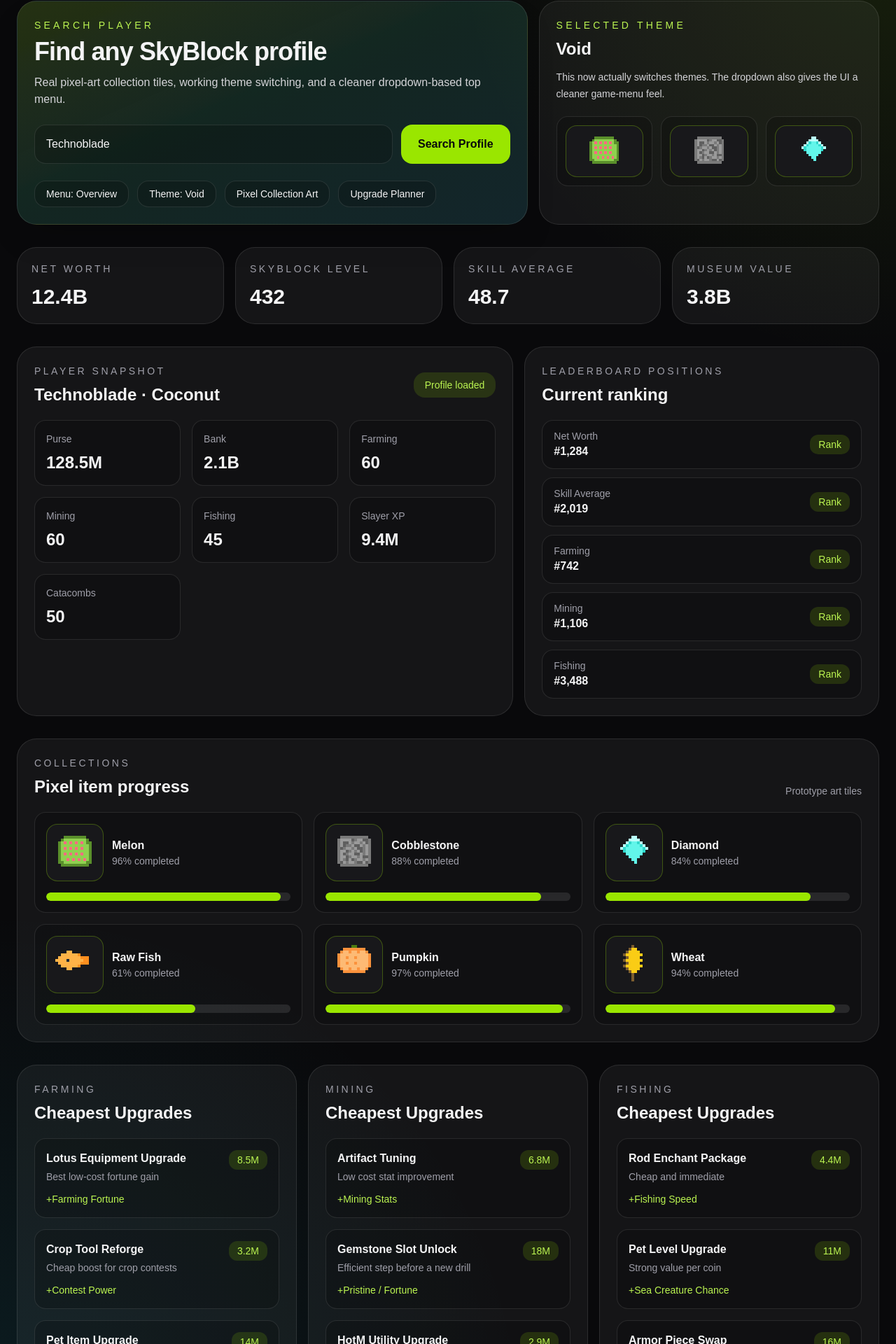
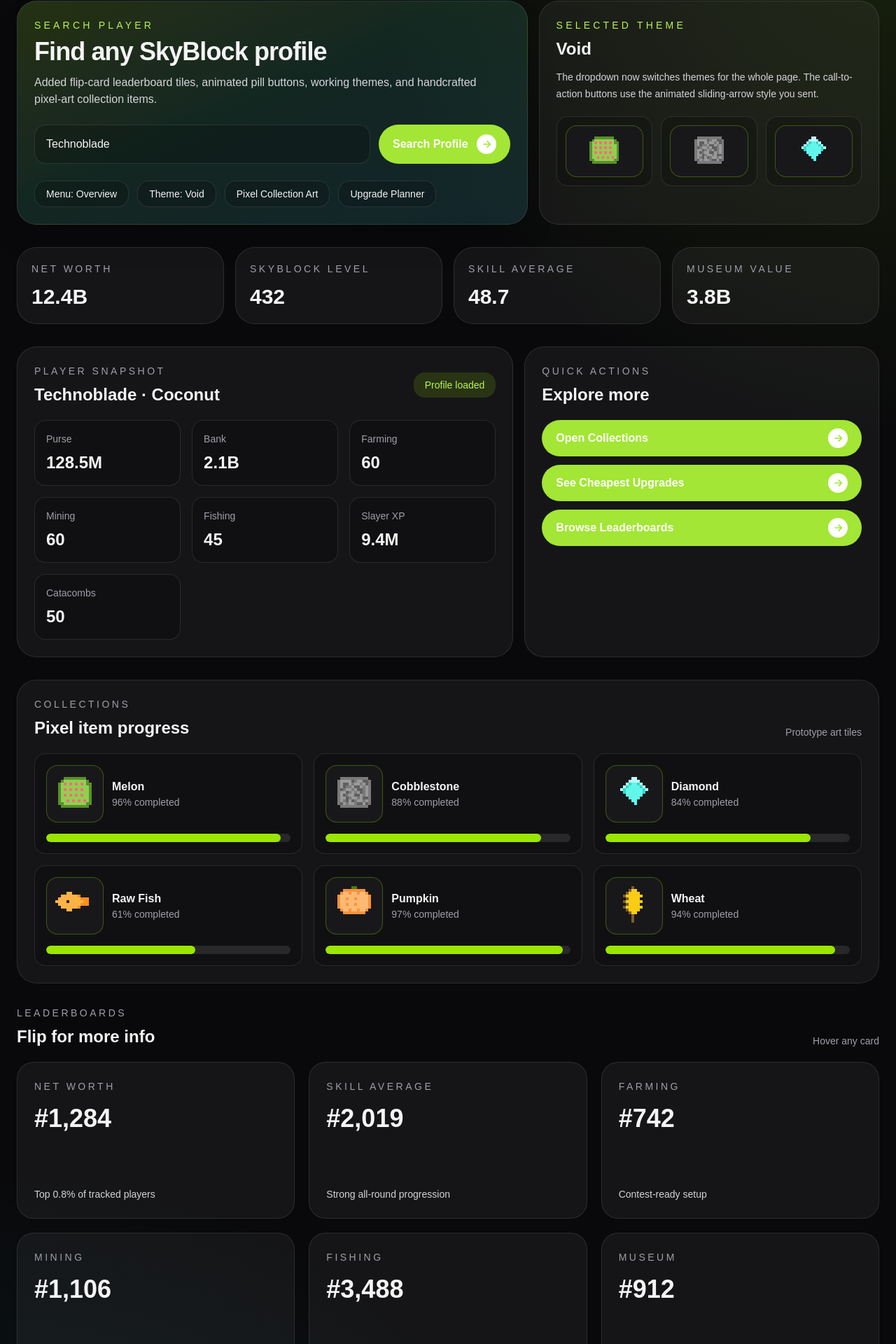
Before and after one commit to Galaktuschayene/skyblock-hub, a Next.js app: page / in a window 1280 px wide. Shown: the part 116-2036 px from the top of the page at 70% size. Built offline with nearby package versions, Linux system fonts and the light colour scheme.

Commit message:
add animated buttons and flip leaderboard cards

```diff
--- a/app/page.tsx
+++ b/app/page.tsx
@@ -16,6 +16,7 @@
   progress: string;
   imageFrame: string;
   bodyPattern: string;
+  buttonVar: string;
 };
 
 type CollectionItem = {
@@ -40,6 +41,7 @@
     imageFrame: 'bg-zinc-900 border-lime-400/30',
     bodyPattern:
       'bg-[radial-gradient(circle_at_top_right,rgba(132,204,22,0.12),transparent_25%),radial-gradient(circle_at_bottom_left,rgba(34,211,238,0.1),transparent_30%)]',
+    buttonVar: '#a3e635',
   },
   {
     name: 'Sky',
@@ -56,6 +58,7 @@
     imageFrame: 'bg-sky-950/60 border-cyan-300/30',
     bodyPattern:
       'bg-[radial-gradient(circle_at_top_right,rgba(34,211,238,0.16),transparent_28%),radial-gradient(circle_at_bottom_left,rgba(59,130,246,0.14),transparent_34%)]',
+    buttonVar: '#67e8f9',
   },
   {
     name: 'Ruby',
@@ -72,6 +75,7 @@
     imageFrame: 'bg-neutral-950 border-rose-300/30',
     bodyPattern:
       'bg-[radial-gradient(circle_at_top_right,rgba(251,113,133,0.16),transparent_28%),radial-gradient(circle_at_bottom_left,rgba(251,146,60,0.12),transparent_34%)]',
+    buttonVar: '#fda4af',
   },
 ];
 
@@ -221,6 +225,15 @@
   ),
 };
 
+function ArrowIcon({ className = '' }: { className?: string }) {
+  return (
+    <svg viewBox="0 0 24 24" fill="none" stroke="currentColor" strokeWidth="2.5" className={className}>
+      <path d="M5 12h14" />
+      <path d="m13 5 7 7-7 7" />
+    </svg>
+  );
+}
+
 export default function SkyBlockHubPrototype() {
   const [selectedTheme, setSelectedTheme] = useState('Void');
   const [selectedMenu, setSelectedMenu] = useState('Overview');
@@ -274,11 +287,12 @@
   };
 
   const leaderboard = [
-    { rank: '#1,284', label: 'Net Worth' },
-    { rank: '#2,019', label: 'Skill Average' },
-    { rank: '#742', label: 'Farming' },
-    { rank: '#1,106', label: 'Mining' },
-    { rank: '#3,488', label: 'Fishing' },
+    { label: 'Net Worth', rank: '#1,284', detail: 'Top 0.8% of tracked players', back: 'Coins are spread between purse, bank, inventory value, and museum assets.' },
+    { label: 'Skill Average', rank: '#2,019', detail: 'Strong all-round progression', back: 'Average skill level 48.7 with farming and mining already capped at 60.' },
+    { label: 'Farming', rank: '#742', detail: 'Contest-ready setup', back: 'Best next cheap gains are crop tool tuning and lotus equipment upgrades.' },
+    { label: 'Mining', rank: '#1,106', detail: 'Gemstone path active', back: 'Next efficient path is utility unlocks before a full drill replacement.' },
+    { label: 'Fishing', rank: '#3,488', detail: 'Mid-high tier fishing profile', back: 'Low-cost enchants and pet levels are still better than big-ticket swaps.' },
+    { label: 'Museum', rank: '#912', detail: 'High collection value', back: 'Museum value is already strong and can become a flex leaderboard category.' },
   ];
 
   const statCards = [
@@ -288,7 +302,7 @@
     { label: 'Museum Value', value: player.museumValue },
   ];
 
-  const menuOptions = ['Overview', 'Collections', 'Upgrades', 'Leaderboards'];
+  const menuOptions = ['Overview', 'Collections', 'Upgrades', 'Leaderboards', 'Themes'];
 
   return (
     <div className={`min-h-screen ${activeTheme.shell} ${activeTheme.bodyPattern}`}>
@@ -335,7 +349,7 @@
                 <div className={`text-sm uppercase tracking-[0.3em] ${activeTheme.accentText}`}>Search Player</div>
                 <h2 className="mt-2 text-4xl font-black tracking-tight">Find any SkyBlock profile</h2>
                 <p className={`mt-3 max-w-2xl ${activeTheme.subText}`}>
-                  Real pixel-art collection tiles, working theme switching, and a cleaner dropdown-based top menu.
+                  Added flip-card leaderboard tiles, animated pill buttons, working themes, and handcrafted pixel-art collection items.
                 </p>
               </div>
             </div>
@@ -345,8 +359,15 @@
                 className={`h-14 flex-1 rounded-2xl border px-4 text-base outline-none placeholder:opacity-60 ${activeTheme.soft}`}
                 placeholder="Enter Minecraft username"
               />
-              <button className={`h-14 rounded-2xl px-6 font-semibold transition hover:scale-[1.01] ${activeTheme.accent}`}>
-                Search Profile
+              <button
+                className="group inline-flex h-14 items-center gap-3 overflow-hidden rounded-full px-5 font-semibold text-white transition duration-300 hover:bg-black"
+                style={{ backgroundColor: activeTheme.buttonVar } as React.CSSProperties}
+              >
+                <span>Search Profile</span>
+                <span className="relative grid h-7 w-7 place-items-center overflow-hidden rounded-full bg-white" style={{ color: activeTheme.buttonVar } as React.CSSProperties}>
+                  <ArrowIcon className="h-4 w-4 transition-transform duration-300 group-hover:translate-x-[150%] group-hover:-translate-y-[150%]" />
+                  <ArrowIcon className="absolute h-4 w-4 -translate-x-[150%] translate-y-[150%] transition-transform delay-100 duration-300 group-hover:translate-x-0 group-hover:translate-y-0" />
+                </span>
               </button>
             </div>
 
@@ -363,11 +384,11 @@
             <div className={`text-sm uppercase tracking-[0.3em] ${activeTheme.accentText}`}>Selected Theme</div>
             <h3 className="mt-2 text-2xl font-bold">{selectedTheme}</h3>
             <p className={`mt-3 text-sm leading-6 ${activeTheme.subText}`}>
-              This now actually switches themes. The dropdown also gives the UI a cleaner game-menu feel.
+              The dropdown now switches themes for the whole page. The call-to-action buttons use the animated sliding-arrow style you sent.
             </p>
             <div className="mt-5 grid grid-cols-3 gap-3">
               {collections.slice(0, 3).map((item) => (
-                <div key={item.name} className={`rounded-2xl border p-3 ${activeTheme.soft}`}>
+                <div key={item.name} className={`rounded-2xl border p-3 transition duration-300 hover:-translate-y-1 ${activeTheme.soft}`}>
                   <div className={`rounded-2xl border p-2 ${activeTheme.imageFrame}`}>
                     <img src={item.sprite} alt={item.name} className="mx-auto h-14 w-14 object-contain [image-rendering:pixelated]" />
                   </div>
@@ -379,7 +400,7 @@
 
         <section className="mb-8 grid gap-4 md:grid-cols-2 xl:grid-cols-4">
           {statCards.map((card) => (
-            <div key={card.label} className={`rounded-[28px] border p-5 ${activeTheme.panel}`}>
+            <div key={card.label} className={`rounded-[28px] border p-5 transition duration-300 hover:-translate-y-1 ${activeTheme.panel}`}>
               <div className={`text-sm uppercase tracking-[0.25em] ${activeTheme.faint}`}>{card.label}</div>
               <div className="mt-3 text-3xl font-black">{card.value}</div>
             </div>
@@ -406,7 +427,7 @@
                 ['Slayer XP', player.slayerXP],
                 ['Catacombs', player.catacombs],
               ].map(([k, v]) => (
-                <div key={String(k)} className={`rounded-2xl border p-4 ${activeTheme.soft}`}>
+                <div key={String(k)} className={`rounded-2xl border p-4 transition duration-300 hover:-translate-y-1 ${activeTheme.soft}`}>
                   <div className={`text-sm ${activeTheme.faint}`}>{k}</div>
                   <div className="mt-2 text-2xl font-bold">{v}</div>
                 </div>
@@ -415,17 +436,21 @@
           </div>
 
           <div className={`rounded-[28px] border p-6 ${activeTheme.panel}`}>
-            <div className={`text-sm uppercase tracking-[0.25em] ${activeTheme.faint}`}>Leaderboard Positions</div>
-            <h3 className="mt-2 text-2xl font-bold">Current ranking</h3>
-            <div className="mt-5 space-y-3">
-              {leaderboard.map((row) => (
-                <div key={row.label} className={`flex items-center justify-between rounded-2xl border px-4 py-3 ${activeTheme.soft}`}>
-                  <div>
-                    <div className={`text-sm ${activeTheme.faint}`}>{row.label}</div>
-                    <div className="font-semibold">{row.rank}</div>
-                  </div>
-                  <div className={`rounded-xl px-3 py-1 text-sm ${activeTheme.accentSoft}`}>Rank</div>
-                </div>
+            <div className={`text-sm uppercase tracking-[0.25em] ${activeTheme.faint}`}>Quick Actions</div>
+            <h3 className="mt-2 text-2xl font-bold">Explore more</h3>
+            <div className="mt-5 flex flex-col gap-3">
+              {['Open Collections', 'See Cheapest Upgrades', 'Browse Leaderboards'].map((label) => (
+                <button
+                  key={label}
+                  className="group inline-flex items-center justify-between gap-3 overflow-hidden rounded-full px-5 py-3 font-semibold text-white transition duration-300 hover:bg-black"
+                  style={{ backgroundColor: activeTheme.buttonVar } as React.CSSProperties}
+                >
+                  <span>{label}</span>
+                  <span className="relative grid h-7 w-7 place-items-center overflow-hidden rounded-full bg-white" style={{ color: activeTheme.buttonVar } as React.CSSProperties}>
+                    <ArrowIcon className="h-4 w-4 transition-transform duration-300 group-hover:translate-x-[150%] group-hover:-translate-y-[150%]" />
+                    <ArrowIcon className="absolute h-4 w-4 -translate-x-[150%] translate-y-[150%] transition-transform delay-100 duration-300 group-hover:translate-x-0 group-hover:translate-y-0" />
+                  </span>
+                </button>
               ))}
             </div>
           </div>
@@ -442,9 +467,9 @@
 
           <div className="grid gap-4 md:grid-cols-2 xl:grid-cols-3">
             {collections.map((item) => (
-              <div key={item.name} className={`rounded-2xl border p-4 ${activeTheme.soft}`}>
+              <div key={item.name} className={`group rounded-2xl border p-4 transition duration-300 hover:-translate-y-1 ${activeTheme.soft}`}>
                 <div className="mb-4 flex items-center gap-3">
-                  <div className={`rounded-2xl border p-2 ${activeTheme.imageFrame}`}>
+                  <div className={`rounded-2xl border p-2 transition duration-300 group-hover:scale-105 ${activeTheme.imageFrame}`}>
                     <img
                       src={item.sprite}
                       alt={item.name}
@@ -464,6 +489,39 @@
           </div>
         </section>
 
+        <section className="mb-8">
+          <div className="mb-5 flex items-end justify-between gap-4">
+            <div>
+              <div className={`text-sm uppercase tracking-[0.25em] ${activeTheme.faint}`}>Leaderboards</div>
+              <h3 className="mt-2 text-2xl font-bold">Flip for more info</h3>
+            </div>
+            <div className={`text-sm ${activeTheme.faint}`}>Hover any card</div>
+          </div>
+
+          <div className="grid gap-5 md:grid-cols-2 xl:grid-cols-3">
+            {leaderboard.map((entry) => (
+              <div key={entry.label} className="group h-56 [perspective:1000px]">
+                <div className="relative h-full w-full rounded-[24px] transition-transform duration-700 [transform-style:preserve-3d] group-hover:[transform:rotateY(180deg)]">
+                  <div className={`absolute inset-0 flex h-full w-full flex-col justify-between rounded-[24px] border p-6 [backface-visibility:hidden] ${activeTheme.panel}`}>
+                    <div>
+                      <div className={`text-sm uppercase tracking-[0.25em] ${activeTheme.faint}`}>{entry.label}</div>
+                      <div className="mt-4 text-4xl font-black">{entry.rank}</div>
+                    </div>
+                    <div className={`text-sm ${activeTheme.subText}`}>{entry.detail}</div>
+                  </div>
+                  <div className="absolute inset-0 flex h-full w-full flex-col justify-between rounded-[24px] border border-white/10 bg-black/80 p-6 text-white [backface-visibility:hidden] [transform:rotateY(180deg)]">
+                    <div>
+                      <div className="text-sm uppercase tracking-[0.25em] text-white/60">Why it matters</div>
+                      <div className="mt-3 text-2xl font-bold">{entry.label}</div>
+                    </div>
+                    <div className="text-sm leading-6 text-white/85">{entry.back}</div>
+                  </div>
+                </div>
+              </div>
+            ))}
+          </div>
+        </section>
+
         <section className="grid gap-4 xl:grid-cols-3">
           {Object.entries(cheapUpgrades).map(([category, upgrades]) => (
             <div key={category} className={`rounded-[28px] border p-6 ${activeTheme.panel}`}>
@@ -471,7 +529,7 @@
               <h3 className="mt-2 text-2xl font-bold capitalize">Cheapest upgrades</h3>
               <div className="mt-5 space-y-4">
                 {upgrades.map((upgrade) => (
-                  <div key={upgrade.name} className={`rounded-2xl border p-4 ${activeTheme.soft}`}>
+                  <div key={upgrade.name} className={`rounded-2xl border p-4 transition duration-300 hover:-translate-y-1 ${activeTheme.soft}`}>
                     <div className="flex items-start justify-between gap-4">
                       <div>
                         <div className="font-semibold">{upgrade.name}</div>
```
